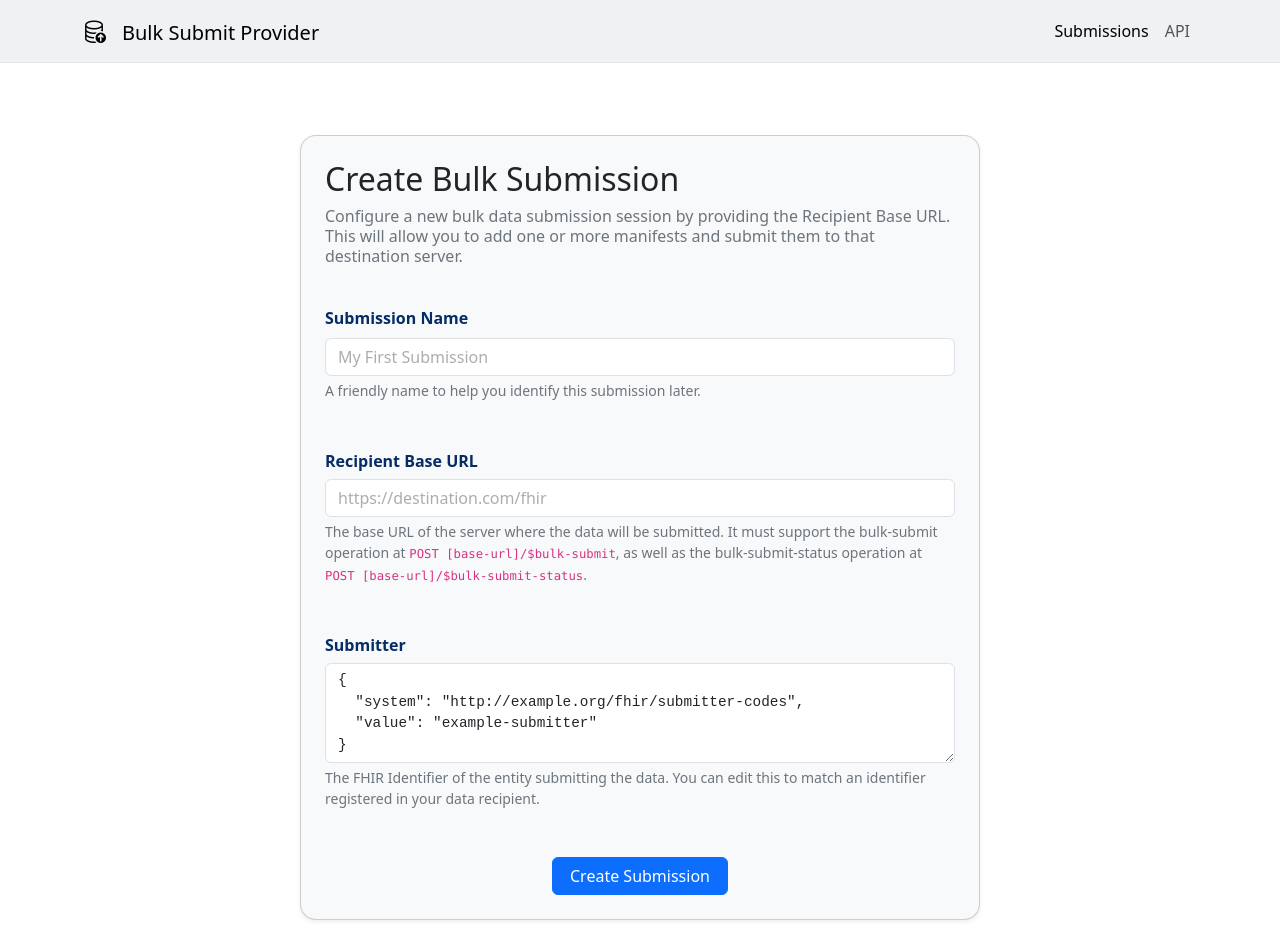
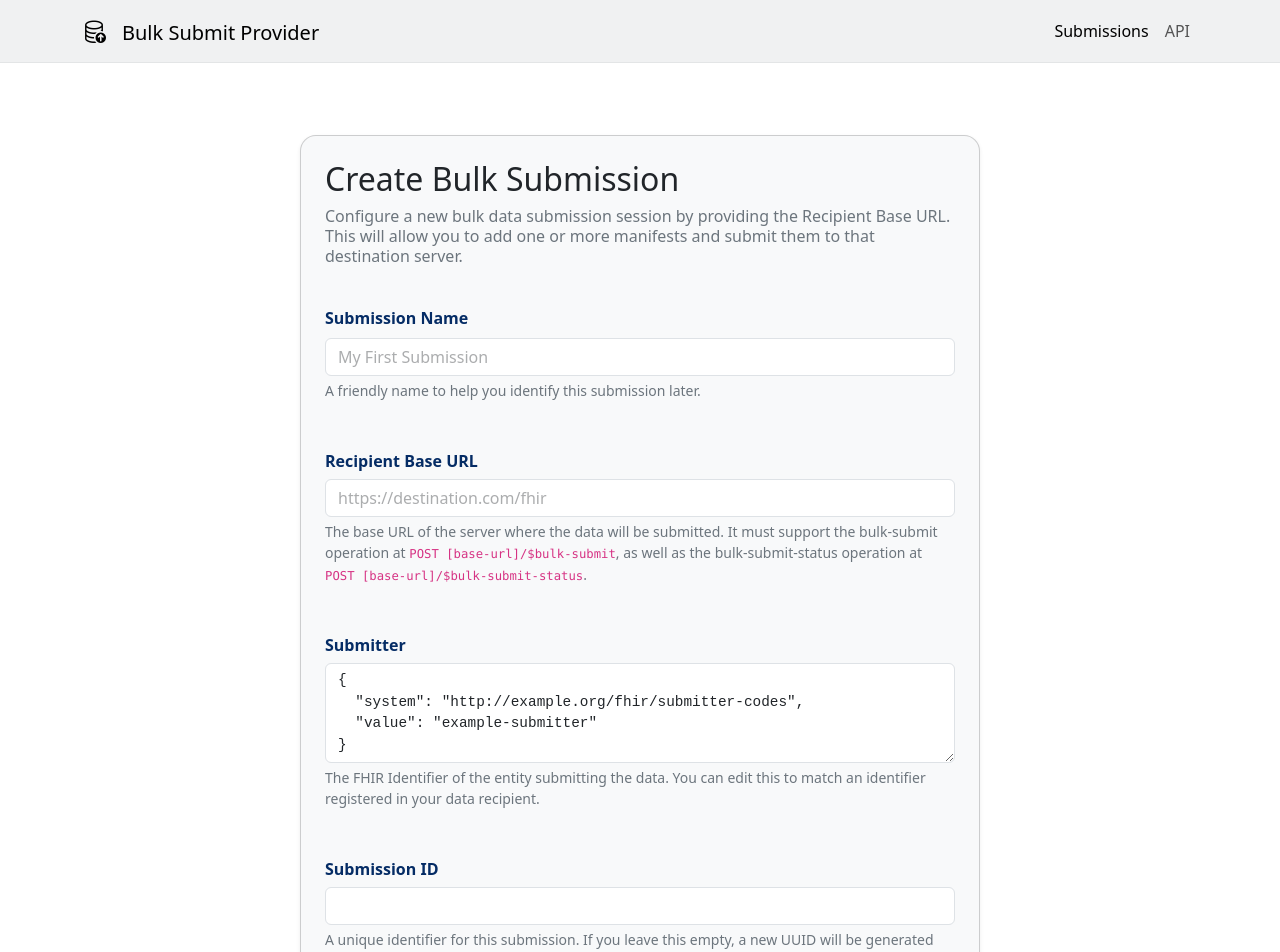
Before and after one commit to smart-on-fhir/bulk-submit-provider, a React (Vite) app in the folder frontend/: page /sessions/new in a window 1280 px wide. Shown: the top 952 px of the page. Built offline with nearby package versions, Linux system fonts and the light colour scheme.

Commit message:
Editable submission id

```diff
--- a/frontend/src/components/sessions/Create.tsx
+++ b/frontend/src/components/sessions/Create.tsx
@@ -5,28 +5,37 @@ import SubmissionForm from "./Form";
 export default function CreateSession() {
     const [loading, setLoading] = useState(false);
 
-    const handleSubmit = (sub: Partial<App.Submission>) => {
+    const handleSubmit = async (sub: Partial<App.Submission>) => {
         setLoading(true);
-        fetch('/api/sessions', {
-            method: 'POST',
-            headers: {
-                'Content-Type': 'application/json'
-            },
-            body: JSON.stringify(sub)
-        }).then(res => {
-            if (res.ok) {
-                return res.json();
-            } else {
-                throw new Error('Network response was not ok');
+
+        try {
+            const res = await fetch('/api/sessions', {
+                method: 'POST',
+                headers: {
+                    'Content-Type': 'application/json'
+                },
+                body: JSON.stringify(sub)
+            });
+
+            const txt = await res.text();
+
+            const data = JSON.parse(txt);
+
+            if (!res.ok) {
+                throw new Error(`Failed to create submission: ${txt}`);
             }
-        }).then(data => {
+
+            if (data.error) {
+                throw new Error(`Failed to create submission: ${data.error}`);
+            }
+
             window.location.href = `/sessions/${data.id}`;
-        }).catch(error => {
-            console.error('Error creating session:', error);
-            alert('Failed to create session. Please try again.');
-        }).finally(() => {
+        } catch (error) {
+            console.error('Error creating submission:', error);
+            alert('Failed to create submission. Please try again.\n' + (error as Error).message);
+        } finally {
             setLoading(false);
-        });
+        }
     };
 
     return (
--- a/frontend/src/components/sessions/Edit.tsx
+++ b/frontend/src/components/sessions/Edit.tsx
@@ -25,28 +25,36 @@ export default function EditSubmission() {
         setLoading(false);
     };
 
-    const handleSubmit = (sub: Partial<App.Submission>) => {
+    const handleSubmit = async (sub: Partial<App.Submission>) => {
         setSubmitting(true);
-        fetch(`/api/sessions/${id}`, {
-            method: 'PUT',
-            headers: {
-                'Content-Type': 'application/json'
-            },
-            body: JSON.stringify(sub)
-        }).then(res => {
-            if (res.ok) {
-                return res.json();
-            } else {
-                throw new Error('Network response was not ok');
+        try {
+            const res = await fetch(`/api/sessions/${id}`, {
+                method: 'PUT',
+                headers: {
+                    'Content-Type': 'application/json'
+                },
+                body: JSON.stringify(sub)
+            });
+
+            const txt = await res.text();
+
+            const data = JSON.parse(txt);
+
+            if (!res.ok) {
+                throw new Error(`Failed to update submission: ${txt}`);
             }
-        }).then(data => {
-            navigate(`/sessions/${id}`);
-        }).catch(error => {
-            console.error('Error updating session:', error);
-            alert('Failed to update session. Please try again.');
-        }).finally(() => {
+
+            if (data.error) {
+                throw new Error(`Failed to update submission: ${data.error}`);
+            }
+
+            navigate(`/sessions/${data.id}`);
+
+        } catch (error) {
+            console.error('Error updating submission:', error);
+            alert('Failed to update submission. Please try again.\n' + (error as Error).message);
             setSubmitting(false);
-        });
+        }
     };
 
     useEffect(() => {
--- a/frontend/src/components/sessions/Form.tsx
+++ b/frontend/src/components/sessions/Form.tsx
@@ -8,6 +8,7 @@ export default function SubmissionForm({ loading, value, onSubmit }: {
 }) {
     const [name, setName] = useState<string>(value?.name || '');
     const [destinationBaseUrl, setDestinationBaseUrl] = useState<string>(value?.destinationBaseUrl || '');
+    const [id, setId] = useState<string>(value?.id || '');
     const [submitter , setSubmitter ] = useState<string>(
         value?.submitter ?
             JSON.stringify(value.submitter, null, 2) :
@@ -16,7 +17,7 @@ export default function SubmissionForm({ loading, value, onSubmit }: {
 
     const handleSubmit = (event: React.FormEvent) => {
         event.preventDefault();
-        onSubmit({ destinationBaseUrl, name, submitter: JSON.parse(submitter) });
+        onSubmit({ destinationBaseUrl, name, submitter: JSON.parse(submitter), id: id || undefined });
     };
 
     return (
@@ -52,7 +53,7 @@ export default function SubmissionForm({ loading, value, onSubmit }: {
                         as well as the bulk-submit-status operation at <code>POST [base-url]/$bulk-submit-status</code>.
                     </div>
                 </div>
-                <div className="mb-2">
+                <div className="mb-5">
                     <label htmlFor="submitter" className="form-label fw-semibold text-primary-emphasis lh-sm">
                         Submitter
                         { (value?.status === 'in-progress' || value?.status === 'complete') && <span className="small text-danger fw-normal ms-2">
@@ -74,6 +75,23 @@ export default function SubmissionForm({ loading, value, onSubmit }: {
                         your data recipient.
                     </div>
                 </div>
+                <div className="mb-2">
+                    <label htmlFor="id" className="form-label fw-semibold text-primary-emphasis lh-sm">
+                        Submission ID
+                    </label>
+                    <input
+                        type="text"
+                        className="form-control"
+                        id="id"
+                        value={id}
+                        onChange={e => setId(e.target.value)}
+                        disabled={loading || value?.status === 'in-progress'}
+                    />
+                    <div className="small mt-1 text-secondary">
+                        A unique identifier for this submission. If you leave this empty,
+                        a new UUID will be generated for the submission.
+                    </div>
+                </div>
                 <div className="text-center mt-5">
                     { value && <Link to={`/sessions/${value.id}`} className="btn btn-secondary me-4" style={{ width: '10em' }} aria-disabled={loading}>Cancel</Link> }
                     <button type="submit" className="btn btn-primary" style={{ minWidth: '11em' }} disabled={loading}>
```
Also changed, not shown: src/Submission.ts (+29 -5 lines), src/routes.ts (+24 -3 lines).
